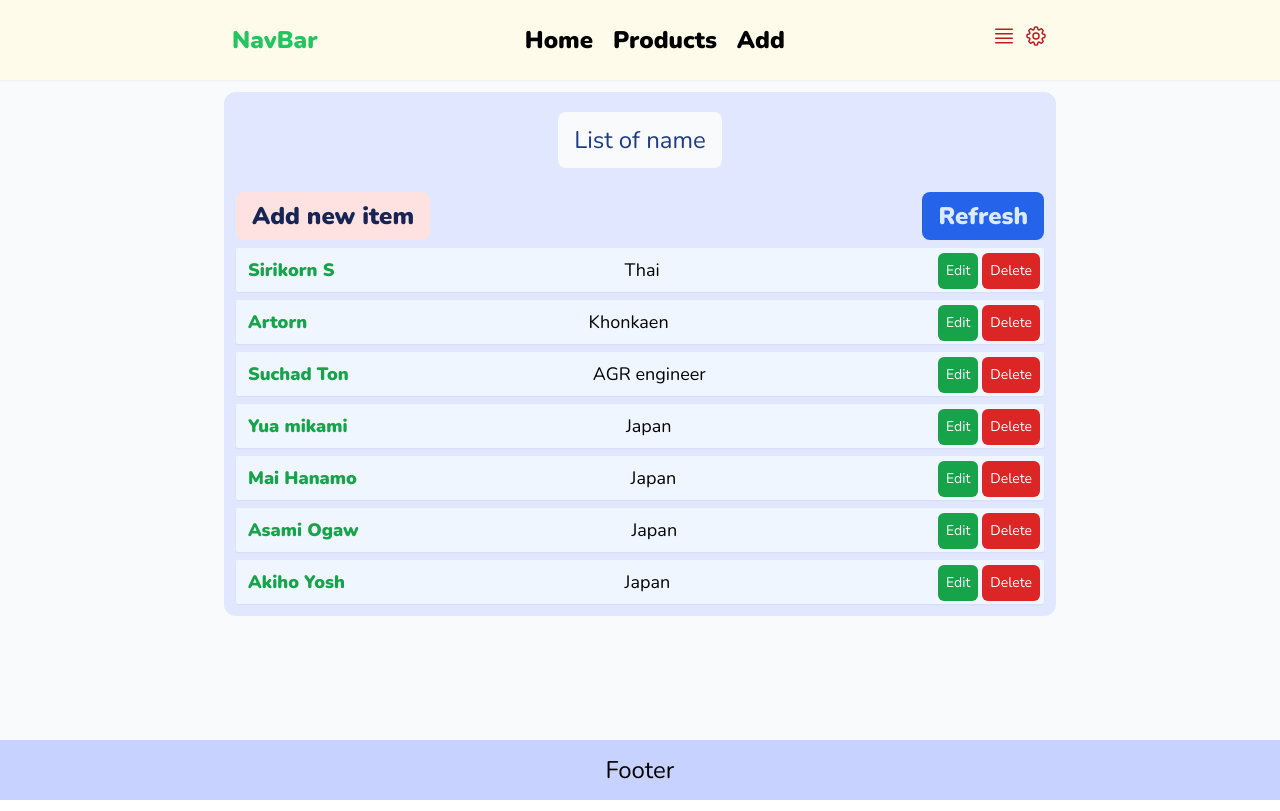
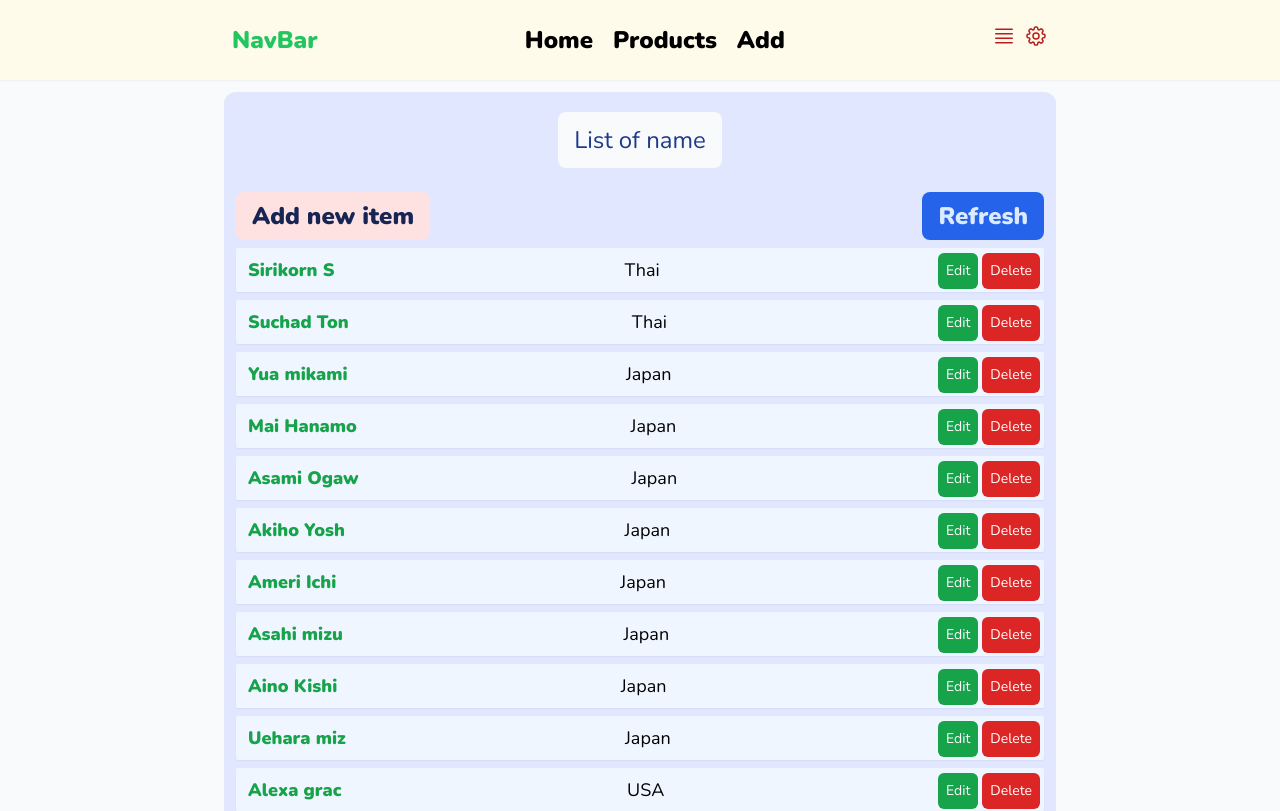
Before and after one commit to sangphomma/IntersectionObserver, a React (Vite) app: page /products in a window 1280 px wide. Shown: the top 811 px of the page. Built offline with nearby package versions, Linux system fonts and the light colour scheme; data requests are answered from the project's data file; a web font is replaced by a local one.

Commit message:
Update- Delete complete coding

```diff
--- a/db.json
+++ b/db.json
@@ -6,14 +6,9 @@
       "identity": "Thai"
     },
     {
-      "id": "2",
-      "name": "Artorn",
-      "identity": "Khonkaen"
-    },
-    {
       "id": "3",
       "name": "Suchad Tongdaeng",
-      "identity": "AGR engineer"
+      "identity": "Thai"
     },
     {
       "name": "Yua mikami",
@@ -34,6 +29,41 @@
       "name": "Akiho Yoshikawa",
       "identity": "Japan",
       "id": "b6LAYxr"
+    },
+    {
+      "name": "Ameri Ichinose",
+      "identity": "Japan",
+      "id": "dXkvVN7"
+    },
+    {
+      "name": "Asahi mizuno",
+      "identity": "Japan",
+      "id": "VORiSkM"
+    },
+    {
+      "name": "Aino Kishi",
+      "identity": "Japan",
+      "id": "Qd0NuIN"
+    },
+    {
+      "name": "Uehara mizuno",
+      "identity": "Japan",
+      "id": "5RkiLOe"
+    },
+    {
+      "name": "Alexa grace",
+      "identity": "USA",
+      "id": "nMMViQu"
+    },
+    {
+      "name": "Emily Okazaki",
+      "identity": "Thai",
+      "id": "44aVsLp"
+    },
+    {
+      "name": "Nat Kedsirin",
+      "identity": "Thai",
+      "id": "YS-ez7Y"
     }
   ]
 }
--- a/src/pages/Products.jsx
+++ b/src/pages/Products.jsx
@@ -8,8 +8,8 @@ const Products = () => {
   function showList() {
     setContent(<ProductList showForm={showForm} />);
   }
-  function showForm() {
-    setContent(<ProductForm showList={showList} />);
+  function showForm(product) {
+    setContent(<ProductForm product={product} showList={showList} />);
   }
   return (
     <div className="max-w-4xl w-full mx-auto px-1 md:px-8 text-2xl font-Nunito">
@@ -23,6 +23,17 @@ export default Products;
 const ProductList = (props) => {
   const [products, setProducts] = useState([]);
 
+  function handlerDelete(id) {
+    fetch(`http://localhost:3004/products/${id}`, {
+      method: "DELETE",
+    })
+      .then((reponse) => {
+        toast.success("Delete product -" + id);
+        fetchProducts();
+      })
+      .catch((err) => console.log("Fail internal error"));
+  }
+
   function fetchProducts() {
     fetch("http://localhost:3004/products")
       .then((response) => {
@@ -32,7 +43,7 @@ const ProductList = (props) => {
         return response.json();
       })
       .then((data) => {
-        console.log(data);
+        //console.log(data);
         setProducts(data);
       })
       .catch((error) => console.log("Error", error));
@@ -51,7 +62,7 @@ const ProductList = (props) => {
       </div>
       <div className="flex mt-6 justify-between">
         <button
-          onClick={() => props.showForm()}
+          onClick={() => props.showForm({})}
           className="px-4 py-2  bg-red-100 text-blue-950 font-semibold rounded-lg"
         >
           Add new item
@@ -74,11 +85,17 @@ const ProductList = (props) => {
             </div>
             <div className="px-3 py-2 text-lg">{item.identity}</div>
             <div className="space-x-1 mr-1">
-              <button className="p-2  cursor-pointer bg-green-600 text-white text-sm rounded-md">
+              <button
+                onClick={() => props.showForm(item)}
+                className="p-2  cursor-pointer bg-green-600 text-white text-sm rounded-md"
+              >
                 Edit
               </button>
 
-              <button className="p-2  cursor-pointer bg-red-600 text-white text-sm rounded-md">
+              <button
+                onClick={() => handlerDelete(item.id)}
+                className="p-2  cursor-pointer bg-red-600 text-white text-sm rounded-md"
+              >
                 Delete
               </button>
             </div>
@@ -92,6 +109,15 @@ const ProductList = (props) => {
 const ProductForm = (props) => {
   const [inputs, setInputs] = useState({ name: "", identity: "" });
   const { name, identity } = inputs;
+  if (props.product.id) {
+    //toast.error(inputs.name + " " + inputs.identity + " " + props.product.id);
+  }
+  useEffect(() => {
+    if (props.product.id) {
+      setInputs(props.product);
+    }
+  }, []);
+  //console.log(props.product);
   function handleInputChange(e) {
     const { name, value } = e.target;
     //console.log(name + "-" + value);
@@ -103,19 +129,40 @@ const ProductForm = (props) => {
   function submitform(e) {
     e.preventDefault();
     const create__at = new Date().toISOString().slice(0, 10);
-    //console.log(create__at);
-    //read form data
-    //console.log(inputs);
+
     const form__data = new FormData();
-    //convert form data to object
-    const product = Object.fromEntries(form__data.entries());
-    //console.log(product);
+    const product__inputs = Object.fromEntries(form__data.entries());
+    //console.log(product__inputs);
+
     if (!inputs.name || !inputs.identity) {
       console.log("error , please fill data");
-      toast.warn("please fill data ?");
+      toast.error("🦄 Please fill the form!", {
+        position: "top-right",
+        autoClose: 5000,
+        hideProgressBar: false,
+        closeOnClick: true,
+        pauseOnHover: true,
+        draggable: true,
+        progress: undefined,
+        theme: "colored",
+      });
       return;
     }
+    if (props.product.id) {
+      toast.warn("you try to update id-" + props.product.id);
+      fetch(`http://localhost:3004/products/${props.product.id}`, {
+        method: "PATCH",
+        headers: {
+          "Content-Type": "application/json",
+        },
+        body: JSON.stringify(inputs),
+      })
+        .then()
+        .then((data) => props.showList())
+        .catch((error) => console.log("Fail to update"));
 
+      return;
+    } else {
       fetch("http://localhost:3004/products", {
         method: "POST",
         headers: {
@@ -125,14 +172,25 @@ const ProductForm = (props) => {
       })
         .then((response) => {
           if (!response.ok) {
-          console.log("error on server");
+            toast.error("🦄 Network error!", {
+              position: "top-right",
+              autoClose: 5000,
+              hideProgressBar: false,
+              closeOnClick: true,
+              pauseOnHover: true,
+              draggable: true,
+              progress: undefined,
+              theme: "colored",
+            });
             throw new Error("Network Error");
           }
           toast.success("Add " + inputs.name + " to your db.json");
+          setInputs({ name: "", identity: "" });
           return response.json();
         })
         .then((data) => props.showList())
         .catch((error) => console.log("error intanal"));
+    }
   }
   return (
     <div className="gap-2 mt-3 p-3 rounded-xl w-full  text-Blue-950  bg-indigo-100">
@@ -144,7 +202,7 @@ const ProductForm = (props) => {
 
       <div className="justify-center items-center flex">
         <span className="mt-2 text-green-50 bg-green-600 text-center rounded-lg px-4 py-3 ">
-          Add new product
+          {props.product.id ? "Edit product " : "Add new product"}
         </span>
       </div>
       <div className="flex mt-6 justify-between">
@@ -160,11 +218,24 @@ const ProductForm = (props) => {
       </div>
       <div className="flex flex-col w-full mt-3">
         <form onSubmit={(e) => submitform(e)}>
+          {props.product.id && (
+            <div className="">
+              <input
+                type="text"
+                name="id"
+                readOnly
+                value={props.product.id}
+                className="w-full p-3 border-none rounded-t-lg text-red-700 underline"
+                placeholder="input name"
+              />
+            </div>
+          )}
+          {/**  end hidden product id } */}
           <div className="">
             <input
               type="text"
               name="name"
-              value={inputs.name}
+              defaultValue={props.product.name}
               onChange={(e) => handleInputChange(e)}
               className="w-full p-3 border-none rounded-lg"
               placeholder="input name"
@@ -174,7 +245,7 @@ const ProductForm = (props) => {
             <input
               type="text"
               name="identity"
-              value={inputs.identity}
+              defaultValue={props.product.identity}
               onChange={(e) => handleInputChange(e)}
               className="w-full p-3 border-none rounded-lg"
               placeholder="Identify people"
@@ -185,7 +256,7 @@ const ProductForm = (props) => {
               type="submit"
               className="rounded-xl shadow-md w-full p-3 bg-blue-700 text-white"
             >
-              Submit new product
+              {props.product.id ? "Update " : "Add new product"}
             </button>
           </div>
         </form>
```
Lines whose indentation alone changed are shown as unchanged.
